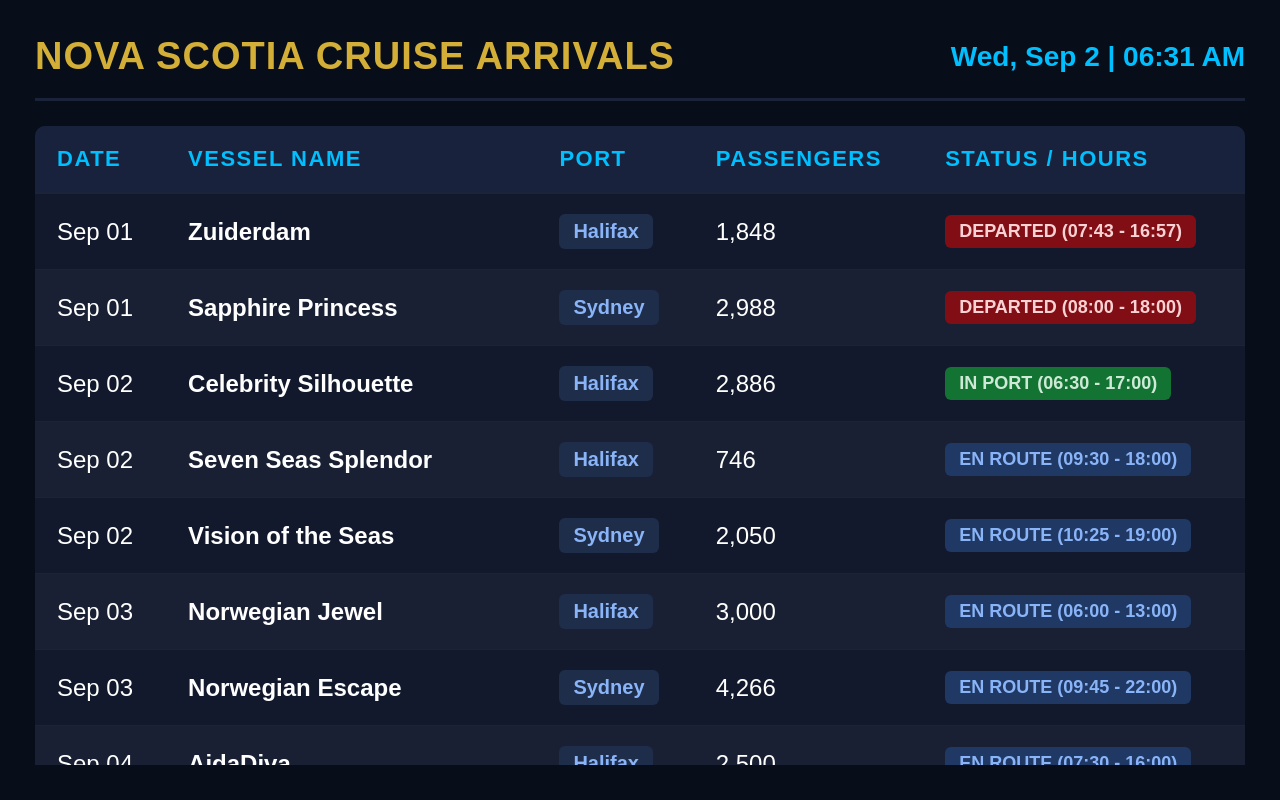
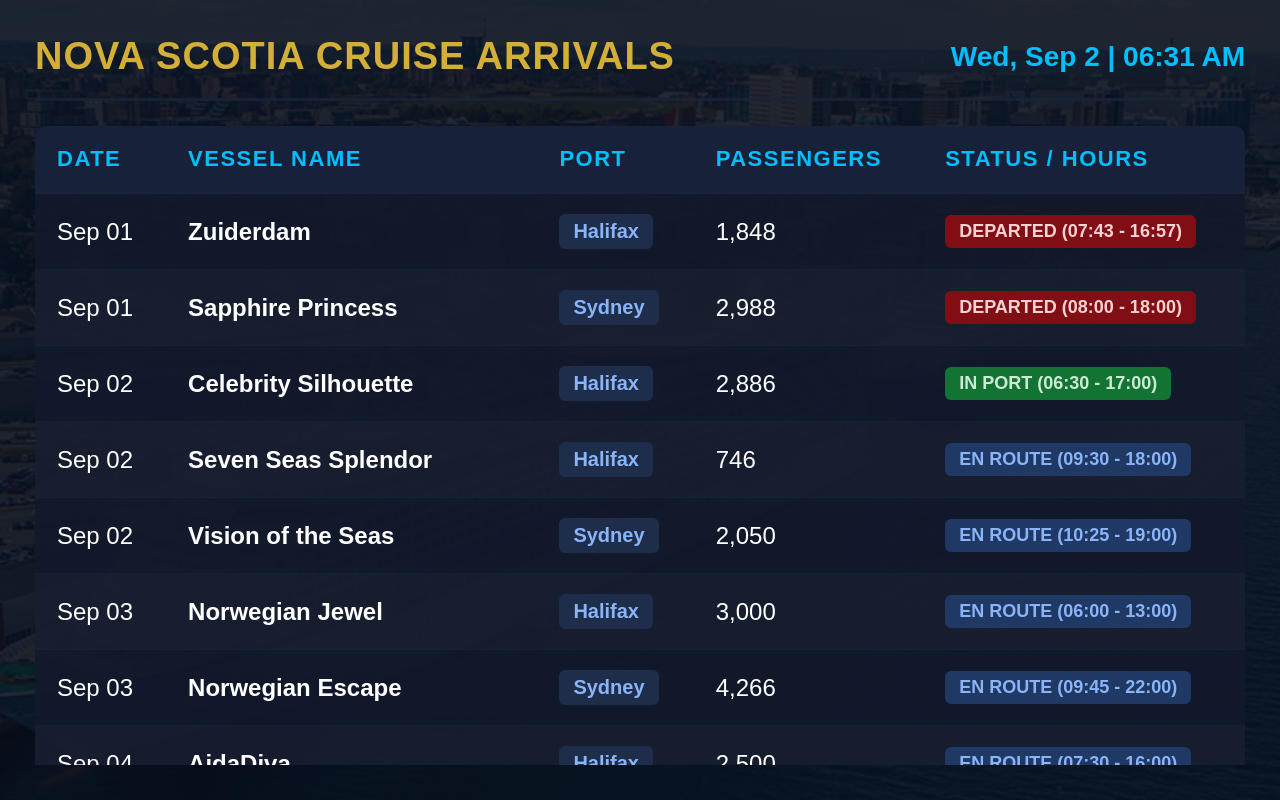
Before and after one commit to mainline123/halifax-sydney-cruise, a plain HTML site: page index.html in a window 1280 px wide. Drawn offline with Linux system fonts and the light colour scheme.

Commit message:
Update background styles and table colors in index.html

```diff
--- a/index.html
+++ b/index.html
@@ -11,7 +11,8 @@
       height: 100%;
       overflow: hidden;
       font-family: Arial, Helvetica, sans-serif;
-      background: #080d1a;
+      background: linear-gradient(rgba(8, 13, 26, 0.88), rgba(8, 13, 26, 0.88)), url('Cruise-Main-Page.png') no-repeat center center fixed;
+      background-size: cover;
       color: #ffffff;
     }
     .screen {
@@ -22,7 +23,7 @@
       padding: 35px;
     }
     .header {
-      border-bottom: 3px solid #1a233a;
+      border-bottom: 3px solid rgba(26, 35, 58, 0.8);
       padding-bottom: 20px;
       margin-bottom: 25px;
       display: flex;
@@ -50,16 +51,17 @@
     table {
       width: 100%;
       border-collapse: collapse;
-      background: #12192c;
+      background: rgba(18, 25, 44, 0.9);
       border-radius: 10px;
       overflow: hidden;
+      box-shadow: 0 8px 32px rgba(0, 0, 0, 0.4);
     }
     th, td {
       padding: 20px 22px;
       text-align: left;
     }
     th {
-      background-color: #18223c;
+      background-color: rgba(24, 34, 60, 0.95);
       color: #00bfff;
       font-size: 22px;
       text-transform: uppercase;
@@ -68,10 +70,10 @@
     }
     td {
       font-size: 24px;
-      border-bottom: 1px solid #1a233a;
+      border-bottom: 1px solid rgba(26, 35, 58, 0.6);
     }
     tr:last-child td { border-bottom: none; }
-    tr:nth-child(even) { background-color: rgba(255, 255, 255, 0.03); }
+    tr:nth-child(even) { background-color: rgba(255, 255, 255, 0.02); }
     .port-badge {
       display: inline-block;
       padding: 6px 14px;
```
